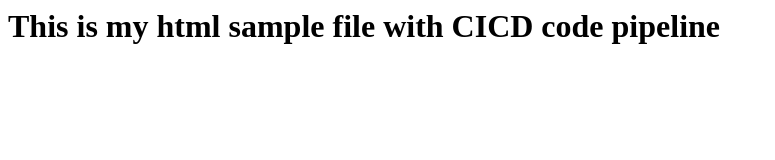
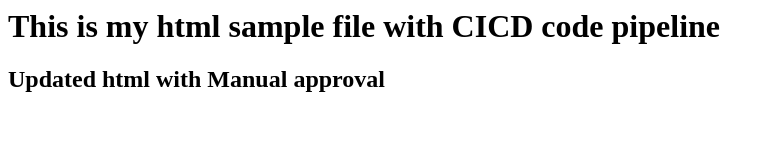
Before and after one commit to sai-sara97/Git-BasicCommands, a plain HTML site: page index.html in a window 1280 px wide. Shown: the whole page, without its empty margins (0-775 px from the left). Drawn offline with Linux system fonts and the light colour scheme.

Commit message:
updated h2

```diff
--- a/index.html
+++ b/index.html
@@ -1,3 +1,4 @@
 <html>
 	<h1> This is my html sample file with CICD code pipeline </h1>
+	<h2> Updated html with Manual approval </h2>
 </html>
```
